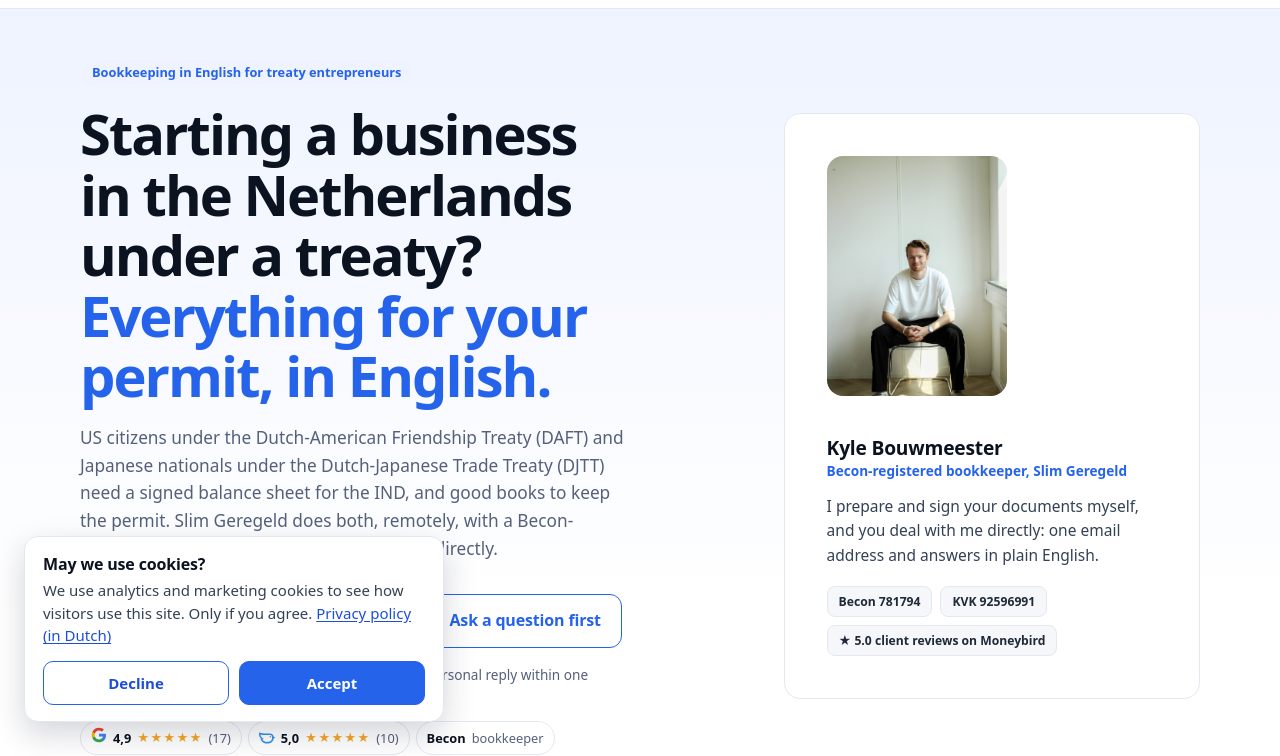
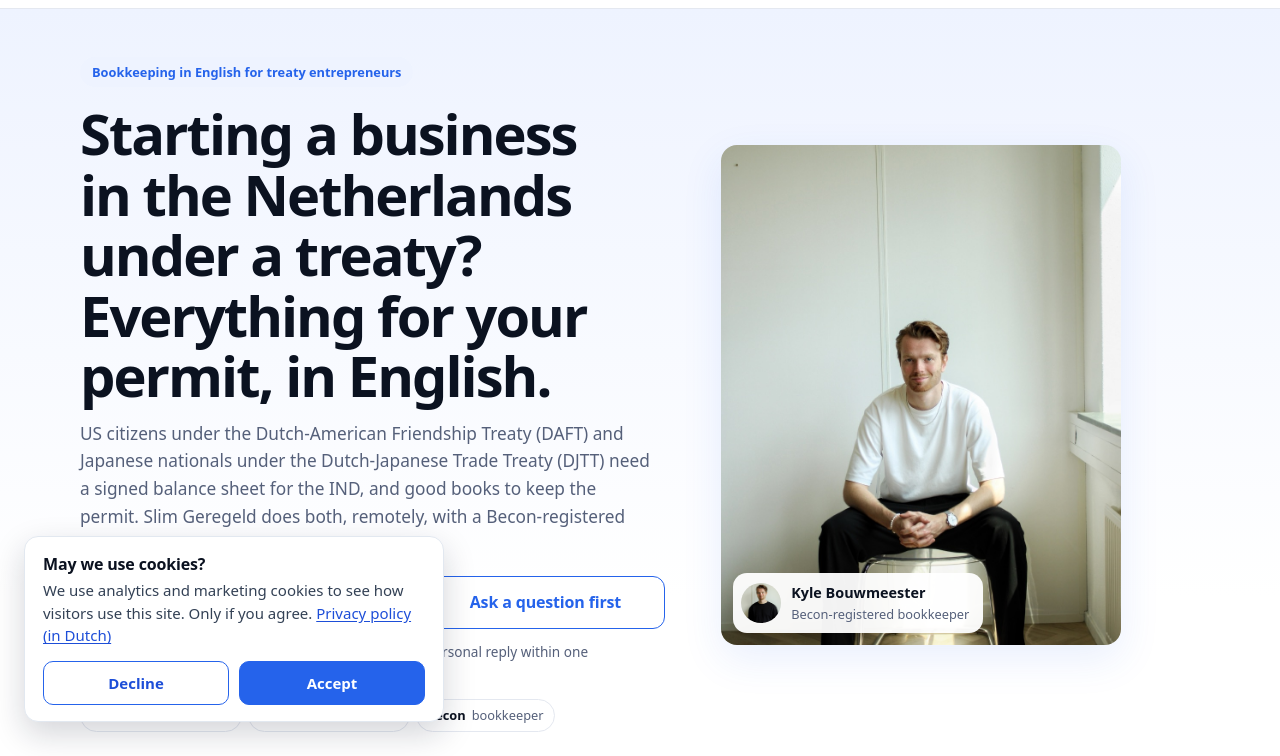
Before and after one commit to SlimGeregeldAdministratie/slim-geregeld-administratie, an Astro site in the folder nieuw/: page /en in a window 1280 px wide. Shown: the part 54-810 px from the top of the page. Built offline with nearby package versions, Linux system fonts and the light colour scheme; Astro itself is replaced by a stand-in of ours.

Commit message:
Engelse kant: hero, stappen, prijskaarten en tussenbalk gelijk aan de Nederlandse stijl; /en/ met grote foto
Co-Authored-By: Claude Opus 5.5 <noreply@anthropic.com>

```diff
--- a/nieuw/src/inhoud/en.html
+++ b/nieuw/src/inhoud/en.html
@@ -10,19 +10,10 @@
         </div>
         <p class="hero-note">Fixed prices, no payment until your documents are in. Personal reply within one working day.</p><!--SCORES-->
       </div>
-      <div class="wie" style="grid-template-columns:1fr;max-width:26rem;justify-self:end">
-        <span class="foto"><img src="/img/kyle-3.jpg" alt="Kyle Bouwmeester" width="933" height="1400" loading="lazy" decoding="async"></span>
-        <div>
-          <h3>Kyle Bouwmeester</h3>
-          <div class="rol">Becon-registered bookkeeper, Slim Geregeld</div>
-          <p>I prepare and sign your documents myself, and you deal with me directly: one email address and answers in plain English.</p>
-          <div class="badges">
-            <span class="badge">Becon 781794</span>
-            <span class="badge">KVK 92596991</span>
-            <a class="badge" href="https://www.moneybird.nl/experts/slim-geregeld-administratie/" rel="noopener" target="_blank">★ 5.0 client reviews on Moneybird</a>
-          </div>
-        </div>
-      </div>
+      <figure class="pk-foto">
+        <img src="/img/kyle-3.jpg" alt="Kyle Bouwmeester, Dutch bookkeeper" width="933" height="1400" fetchpriority="high">
+        <figcaption><img src="/img/kyle-profiel.jpg" alt="" width="40" height="40"><span><b>Kyle Bouwmeester</b>Becon-registered bookkeeper</span></figcaption>
+      </figure>
     </div>
   </div>
 
--- a/nieuw/src/styles/verdrag.css
+++ b/nieuw/src/styles/verdrag.css
@@ -64,3 +64,35 @@
 @media (max-width:700px){.verdrag .wie .foto{width:100%;height:260px}}
 /* Scores in de hero */
 .verdrag .hero .bewijs{margin-top:14px}
+
+/* Hero gelijk aan de Paginakop van de Nederlandse kant */
+.verdrag .hero-grid{grid-template-columns:1.1fr .9fr;gap:56px;align-items:center}
+@media (max-width:940px){.verdrag .hero-grid{grid-template-columns:1fr;gap:28px}}
+.verdrag h1 .blauw{color:inherit}
+.verdrag .hero p.sub{margin-top:14px;max-width:36rem}
+.verdrag .hero-cta{margin-top:18px;gap:10px}
+.verdrag .hero-cta .knop{flex:1 1 220px}
+.verdrag .hero-note{font-size:.85rem;margin-top:12px}
+.verdrag .pk-foto{position:relative;border-radius:var(--r-groot);overflow:hidden;aspect-ratio:4/5;max-height:500px;box-shadow:var(--schaduw-diep);margin:0}
+.verdrag .pk-foto>img{width:100%;height:100%;object-fit:cover;object-position:50% 30%}
+.verdrag .pk-foto figcaption{position:absolute;left:12px;bottom:12px;display:flex;align-items:center;gap:10px;background:rgba(255,255,255,.95);border-radius:14px;padding:8px 14px 8px 8px;font-size:.8rem;color:var(--grijs)}
+.verdrag .pk-foto figcaption img{width:40px;height:40px;border-radius:50%;object-fit:cover}
+.verdrag .pk-foto figcaption b{display:block;color:var(--inkt);font-size:.9rem}
+@media (max-width:940px){.verdrag .pk-foto{aspect-ratio:4/3}}
+
+/* Stappen als kaarten met een nummervakje, zoals "Zo werkt het" */
+.verdrag .stappen{gap:14px}
+.verdrag .stap{background:#fff;border:1px solid var(--lijn);border-radius:var(--r);padding:22px;padding-top:68px;transition:border-color .15s,box-shadow .15s}
+.verdrag .stap:hover{border-color:var(--blauw-rand);box-shadow:0 8px 24px rgba(37,99,235,.08)}
+.verdrag .stap::before{top:22px;left:22px;width:34px;height:34px;font-size:1rem}
+.verdrag .stap::after{display:none}
+.verdrag .stap p{color:var(--grijs)}
+
+/* Prijskaarten zoals op /tarieven: label binnen de kaart */
+.verdrag .prijs{padding:24px}
+.verdrag .prijs .tag{position:static;align-self:flex-start;margin-bottom:10px;font-size:.72rem;letter-spacing:.06em;padding:3px 10px}
+.verdrag .prijs .bedrag{font-size:2.3rem}
+
+/* Donkere tussenbalk als afgerond blok, zoals het contactblok */
+.verdrag .tussen-cta{background:transparent;padding:0 0 8px}
+.verdrag .tussen-cta-binnen{background:var(--inkt);border-radius:24px;padding:28px 32px}
```
